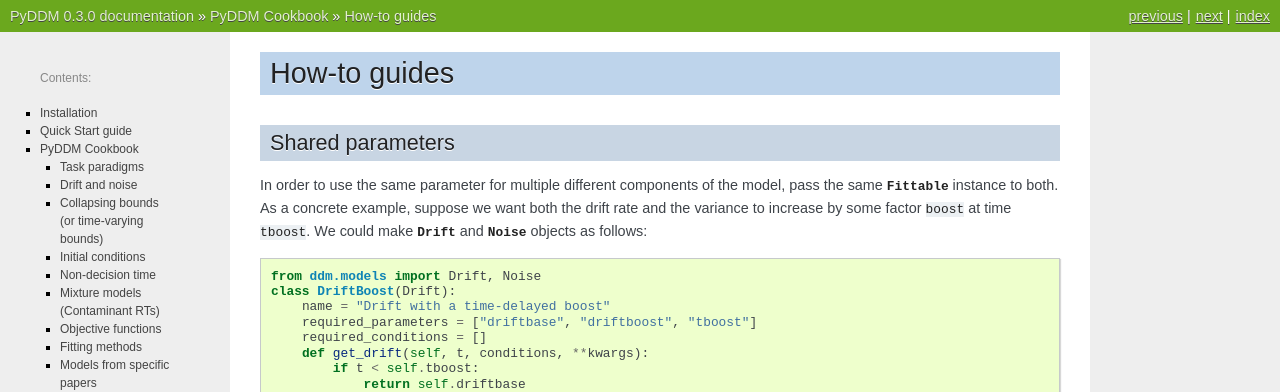
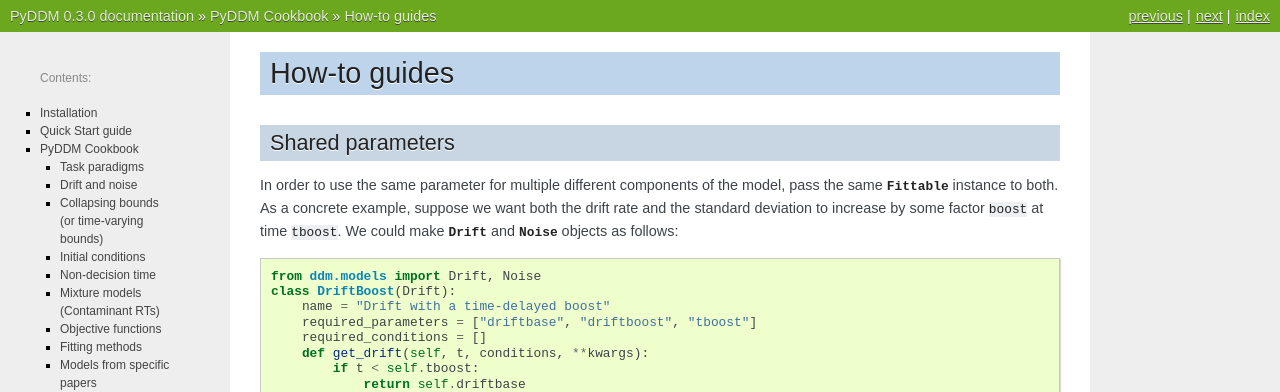
Before and after one commit to mwshinn/PyDDM, a Sphinx documentation site: the page built from doc/cookbook/howto.rst, in a window 1280 px wide and 900 px high. Shown: the top 392 px of the window. Built offline with Sphinx 7.4.7, drawn with Linux system fonts in a browser that asks for light colours; formulas are drawn with MathJax 3.

Commit message:
Update documentation to show Noise is standard deviation, not variance or diffusion coefficient, closes #19

```diff
--- a/doc/cookbook/howto.rst
+++ b/doc/cookbook/howto.rst
@@ -8,9 +8,9 @@ Shared parameters
 
 In order to use the same parameter for multiple different components
 of the model, pass the same :class:`.Fittable` instance to both.  As a
-concrete example, suppose we want both the drift rate and the variance
-to increase by some factor ``boost`` at time ``tboost``.  We could make
-:class:`.Drift` and :class:`.Noise` objects as follows::
+concrete example, suppose we want both the drift rate and the standard
+deviation to increase by some factor ``boost`` at time ``tboost``.  We
+could make :class:`.Drift` and :class:`.Noise` objects as follows::
 
   from ddm.models import Drift, Noise
   class DriftBoost(Drift):
--- a/doc/downloads/shinn2020.py
+++ b/doc/downloads/shinn2020.py
@@ -143,7 +143,7 @@ class NoiseShinn2020(ddm.models.Noise):
     @accepts(Self, t=Positive0, conditions=Conditions)
     @returns(Positive)
     def get_noise(self, t, conditions, **kwargs):
-        """Scale variance by current urgency"""
+        """Scale standard deviation by current urgency"""
         return urgency(t, self.noise, self.t1, self.t1slope) + .001
     # More Paranoid Scientist annotations
     @staticmethod
```
Also changed, not shown: 2 other files.
